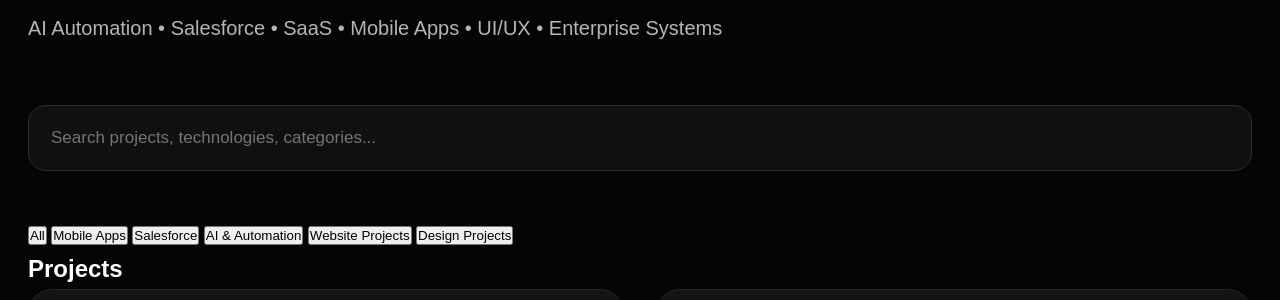
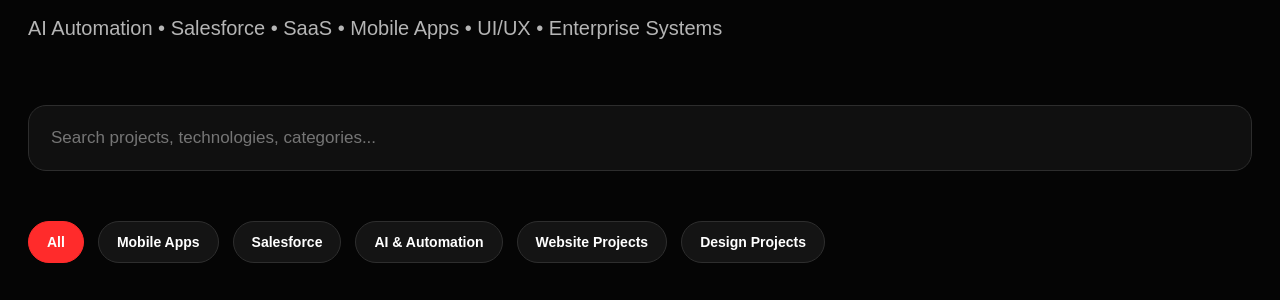
Before and after one commit to Nitin2088/hackerkernel-portfolio, a website built with Vite: page portfolio/index.html in a window 1280 px wide. Shown: the part 185-485 px from the top of the page. Built offline with nearby package versions, Linux system fonts and the light colour scheme.

Commit message:
Update styles.css

```diff
--- a/portfolio/styles.css
+++ b/portfolio/styles.css
@@ -323,3 +323,40 @@ h1 {
     font-size: 24px;
   }
 }
+/* Filters */
+
+.filters {
+  display: flex;
+  flex-wrap: wrap;
+  gap: 14px;
+  margin-bottom: 40px;
+}
+
+.filter-btn {
+  padding: 12px 18px;
+
+  border-radius: 999px;
+
+  border: 1px solid #2e2e2e;
+
+  background: #141414;
+
+  color: white;
+
+  cursor: pointer;
+
+  transition: 0.2s ease;
+
+  font-size: 14px;
+
+  font-weight: 600;
+}
+
+.filter-btn:hover {
+  border-color: #ff2b2b;
+}
+
+.filter-btn.active {
+  background: #ff2b2b;
+  border-color: #ff2b2b;
+}
```
